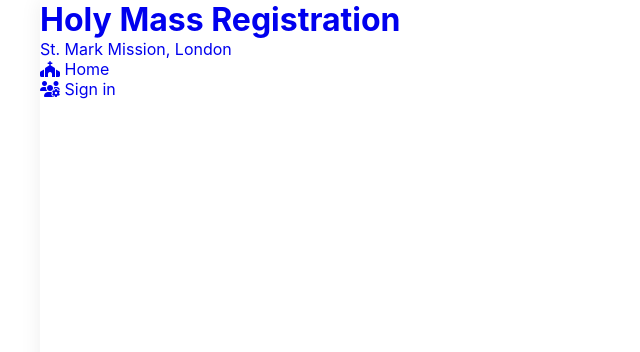
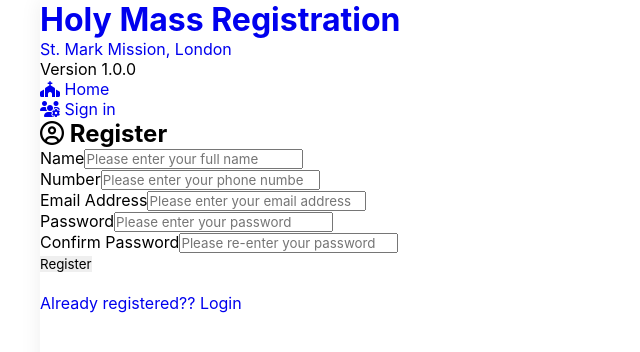
Before and after one commit to starsagitarian/mass_registration, a React (Create React App) app in the folder client/: page /register in a window 1280 px wide. Shown: the top 352 px of the page, without its empty margins (0-640 px from the left). Built offline with nearby package versions, Linux system fonts and the light colour scheme.

Commit message:
feat: User Registration page created

```diff
--- a/client/src/components/body/auth/auth.css
+++ b/client/src/components/body/auth/auth.css
@@ -50,5 +50,15 @@
     margin-top: 10px;
     margin-right: 10px;
     border-radius: 10px;
+}
 
+.login_page p {
+    margin: 10px 0;
+    text-align: center;
+    text-decoration: rgb(74, 10, 10) underline;
 }
+
+.login_page a {
+    color:teal;
+    font-weight: 400;
+}
--- a/client/src/components/body/auth/login.js
+++ b/client/src/components/body/auth/login.js
@@ -43,7 +43,7 @@ function Login() {
 
     return (
         <div className="login_page">
-            <h2>Login</h2>
+            <h2><i className="fas fa-bible"></i><span> </span>Login</h2>
             {err && showErrMsg(err)}
             {success && showSuccessMsg(success)}
             <form onSubmit={handleSubmit}>
@@ -60,6 +60,8 @@ function Login() {
                     <Link to="/forgot_password">Forgot Password</Link>
                 </div>
             </form>
+            <br></br>
+            <p className="register"><Link to="/register">If you haven't registered yet, click here to Register</Link></p>
         </div>
     )
 }
--- a/client/src/components/body/auth/register.js
+++ b/client/src/components/body/auth/register.js
@@ -0,0 +1,76 @@
+import React, {useState} from 'react';
+import {Link} from 'react-router-dom';
+import axios from 'axios';
+import {showErrMsg, showSuccessMsg} from '../../utils/notification/Notification';
+
+const initialState = {
+    name: '',
+    number: '',
+    email: '',
+    password: '',
+    cf_password: '',
+    err: '',
+    success: ''
+};
+
+function Register () {
+
+    const [user, setUser] = useState(initialState);
+
+    const {name, number, email, password, cf_password, err, success} = user;
+
+    const handleChangeInput = e => {
+        const {name, value} = e.target;
+        setUser({...user, [name]:value, err: '', success: ''})
+    };
+
+    const handleSubmit = async e => {
+        e.preventDefault()
+        try {
+
+
+        } catch (err) {
+            err.response.data.msg &&
+            setUser({...user, err: err.response.data.msg, success: ''});
+        }
+    };
+
+    return (
+        <div className="login_page">
+            <h2><i className="far fa-user-circle"></i><span> </span>Register</h2>
+            {err && showErrMsg(err)}
+            {success && showSuccessMsg(success)}
+            <form onSubmit={handleSubmit}>
+                <div>
+                    <label htmlFor="name">Name</label>
+                    <input type="text" placeholder="Please enter your full name" id="name" value={name} name="name" onChange={handleChangeInput}></input>
+                </div>
+                <div>
+                    <label htmlFor="number">Number</label>
+                    <input type="number" placeholder="Please enter your phone number" id="number" value={number} name="number" onChange={handleChangeInput}></input>
+                </div>
+                <div>
+                    <label htmlFor="email">Email Address</label>
+                    <input type="text" placeholder="Please enter your email address" id="email" value={email} name="email" onChange={handleChangeInput}></input>
+                </div>
+                <div>
+                    <label htmlFor="password">Password</label>
+                    <input type="password" placeholder="Please enter your password" id="password" value={password} name="password" onChange={handleChangeInput}></input>
+                </div>
+                <div>
+                    <label htmlFor="cf_password">Confirm Password</label>
+                    <input type="cf_password" placeholder="Please re-enter your password" id="cf_password" value={cf_password} name="cf_password" onChange={handleChangeInput}></input>
+                </div>
+                <div className="row">
+                    <button type="submit">Register</button>
+                </div>
+            </form>
+            <br></br>
+            <p><Link to="/login">Already registered?? Login</Link></p>
+            <br></br>
+            <span></span>
+        </div>
+    )
+}
+
+export default Register
--- a/client/src/components/body/body.js
+++ b/client/src/components/body/body.js
@@ -1,12 +1,14 @@
 import React from 'react';
 import {Switch, Route} from 'react-router-dom';
 import Login from './auth/login';
+import Register from './auth/register';
 
 function body() {
     return (
         <section>
             <Switch>
                 <Route path="/login" component={Login} exact/>
+                <Route path="/register" component={Register} exact/>
             </Switch>
         </section>
     )
--- a/client/src/components/header/header.css
+++ b/client/src/components/header/header.css
@@ -21,6 +21,7 @@ header ul li {
     display: inline-block;
     padding: 10px 20px;
     opacity: 0.5;
+    align-items: center;
 }
 
 header ul li:hover {
--- a/client/src/components/header/header.js
+++ b/client/src/components/header/header.js
@@ -13,6 +13,7 @@ function Header() {
                 <div>
                     <h1><Link to="/">Holy Mass Registration</Link></h1>
                     <p><Link to="/">St. Mark Mission, London</Link></p>
+                    <p>Version 1.0.0</p>
                 </div>
             </div>
             <ul>
--- a/client/src/components/utils/validation/Validation.js
+++ b/client/src/components/utils/validation/Validation.js
@@ -1,4 +1,3 @@
-import React from 'react';
 
 export const isEmpty = value => {
     if(!value) return true
```
